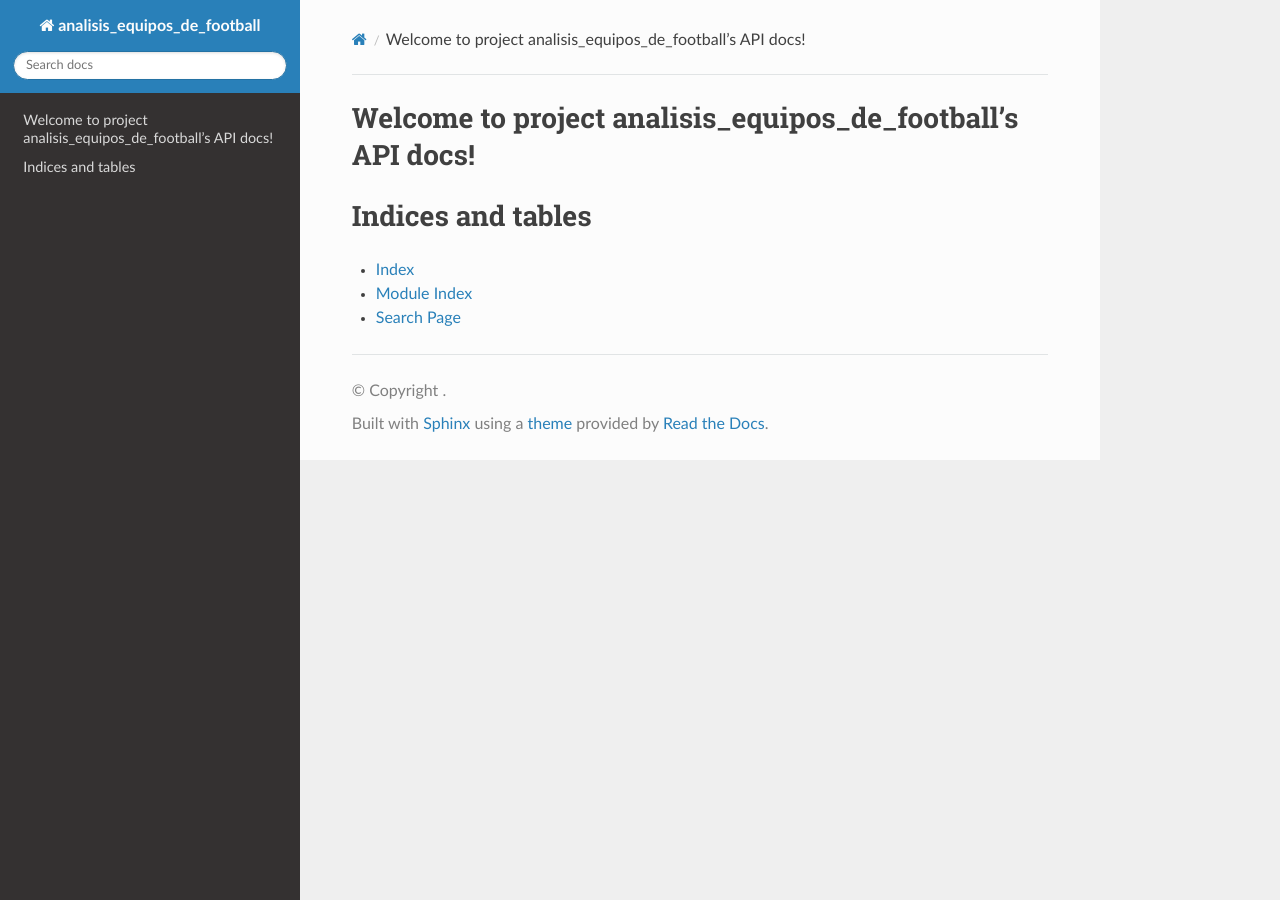
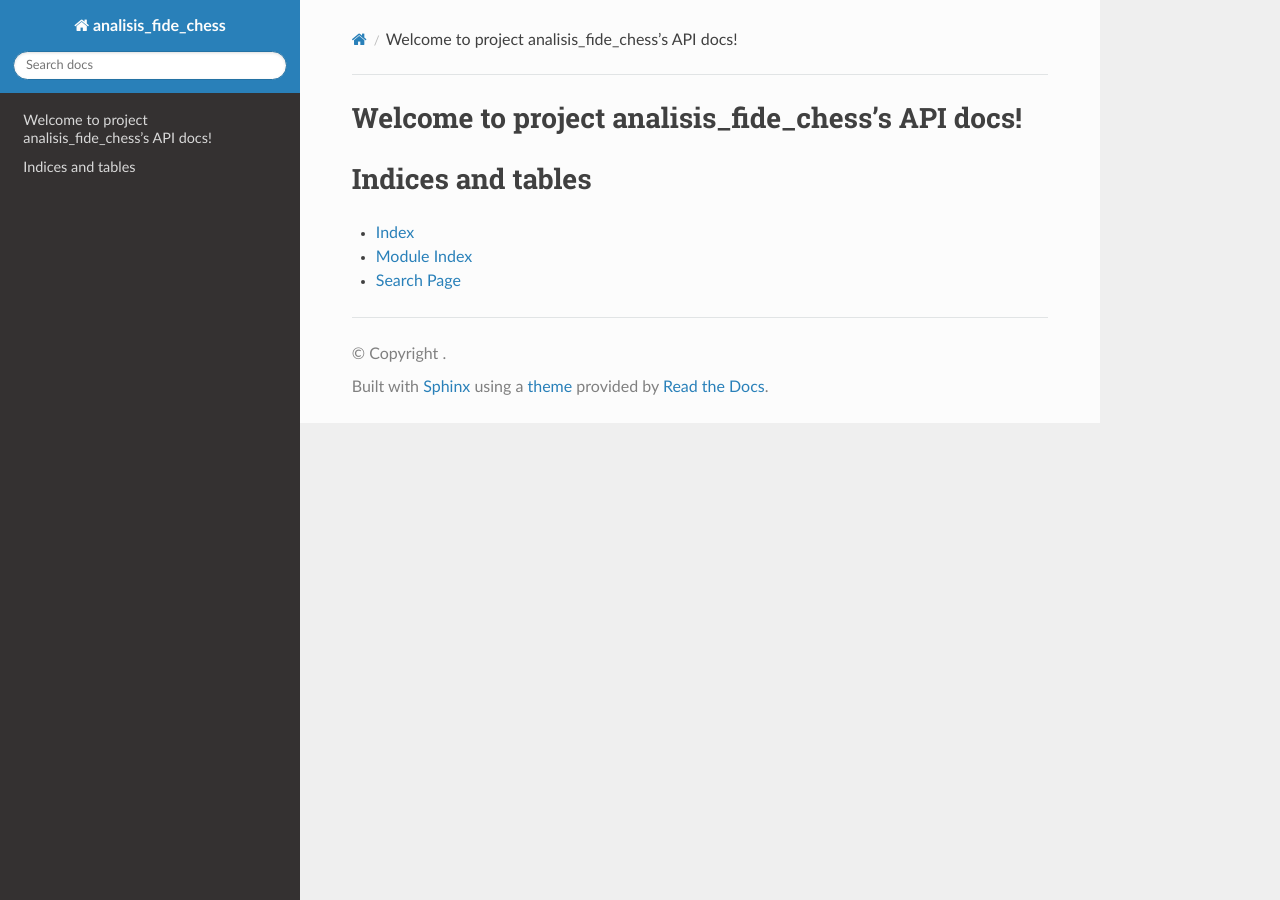
Before and after one commit to KenzoDev1/analisis_y_machine_learning_dataset_fide, a Sphinx documentation site: the page built from analisis_y_machine_learning_dataset_fide/docs/source/index.rst, in a window 1280 px wide. Built offline with Sphinx 7.4.7 and the Read the Docs theme 3.1.0, drawn with Linux system fonts in a browser that asks for light colours; pages that are not in the unit, such as notebooks, are missing from menus; the version number could not be read and is left out.

Commit message:
pequeños arreglos

```diff
--- a/analisis_y_machine_learning_dataset_fide/docs/source/conf.py
+++ b/analisis_y_machine_learning_dataset_fide/docs/source/conf.py
@@ -1,7 +1,7 @@
 #!/usr/bin/env python3
 
 
-# analisis_equipos_de_football documentation build
+# analisis_fide_chess documentation build
 # configuration file, created by sphinx-quickstart.
 #
 # This file is execfile()d with the current directory set to its
@@ -19,11 +19,11 @@
 #
 import re
 
-from analisis_equipos_de_football import __version__ as release
+from analisis_fide_chess import __version__ as release
 
 # -- Project information -----------------------------------------------------
 
-project = "analisis_equipos_de_football"
+project = "analisis_fide_chess"
 author = "Kedro"
 
 # The short X.Y version.
@@ -117,7 +117,7 @@ html_show_sourcelink = False
 # -- Options for HTMLHelp output ---------------------------------------------
 
 # Output file base name for HTML help builder.
-htmlhelp_basename = "analisis_equipos_de_footballdoc"
+htmlhelp_basename = "analisis_fide_chessdoc"
 
 # -- Options for LaTeX output ------------------------------------------------
 
@@ -145,8 +145,8 @@ latex_elements = {
 latex_documents = [
     (
         master_doc,
-        "analisis_equipos_de_football.tex",
-        "analisis_equipos_de_football Documentation",
+        "analisis_fide_chess.tex",
+        "analisis_fide_chess Documentation",
         "Kedro",
         "manual",
     )
@@ -159,8 +159,8 @@ latex_documents = [
 man_pages = [
     (
         master_doc,
-        "analisis_equipos_de_football",
-        "analisis_equipos_de_football Documentation",
+        "analisis_fide_chess",
+        "analisis_fide_chess Documentation",
         [author],
         1,
     )
@@ -174,11 +174,11 @@ man_pages = [
 texinfo_documents = [
     (
         master_doc,
-        "analisis_equipos_de_football",
-        "analisis_equipos_de_football Documentation",
+        "analisis_fide_chess",
+        "analisis_fide_chess Documentation",
         author,
-        "analisis_equipos_de_football",
-        "Project analisis_equipos_de_football codebase.",
+        "analisis_fide_chess",
+        "Project analisis_fide_chess codebase.",
         "Data-Science",
     )
 ]
--- a/analisis_y_machine_learning_dataset_fide/docs/source/index.rst
+++ b/analisis_y_machine_learning_dataset_fide/docs/source/index.rst
@@ -1,8 +1,8 @@
-.. analisis_equipos_de_football documentation master file, created by sphinx-quickstart.
+.. analisis_fide_chess documentation master file, created by sphinx-quickstart.
    You can adapt this file completely to your liking, but it should at least
    contain the root `toctree` directive.
 
-Welcome to project analisis_equipos_de_football's API docs!
+Welcome to project analisis_fide_chess's API docs!
 =============================================
 
 .. toctree::
```
Also changed, not shown: analisis_y_machine_learning_dataset_fide/docs/DESARROLLO_Y_DOCKER.md (+1 -1 lines), analisis_y_machine_learning_dataset_fide/docs/GUIA_ESTUDIANTES.md (+1 -1 lines), analisis_y_machine_learning_dataset_fide/docs/superpowers/plans/2026-04-28-ml-teaching-env-hardening.md (+2 -2 lines), 9 other files.
